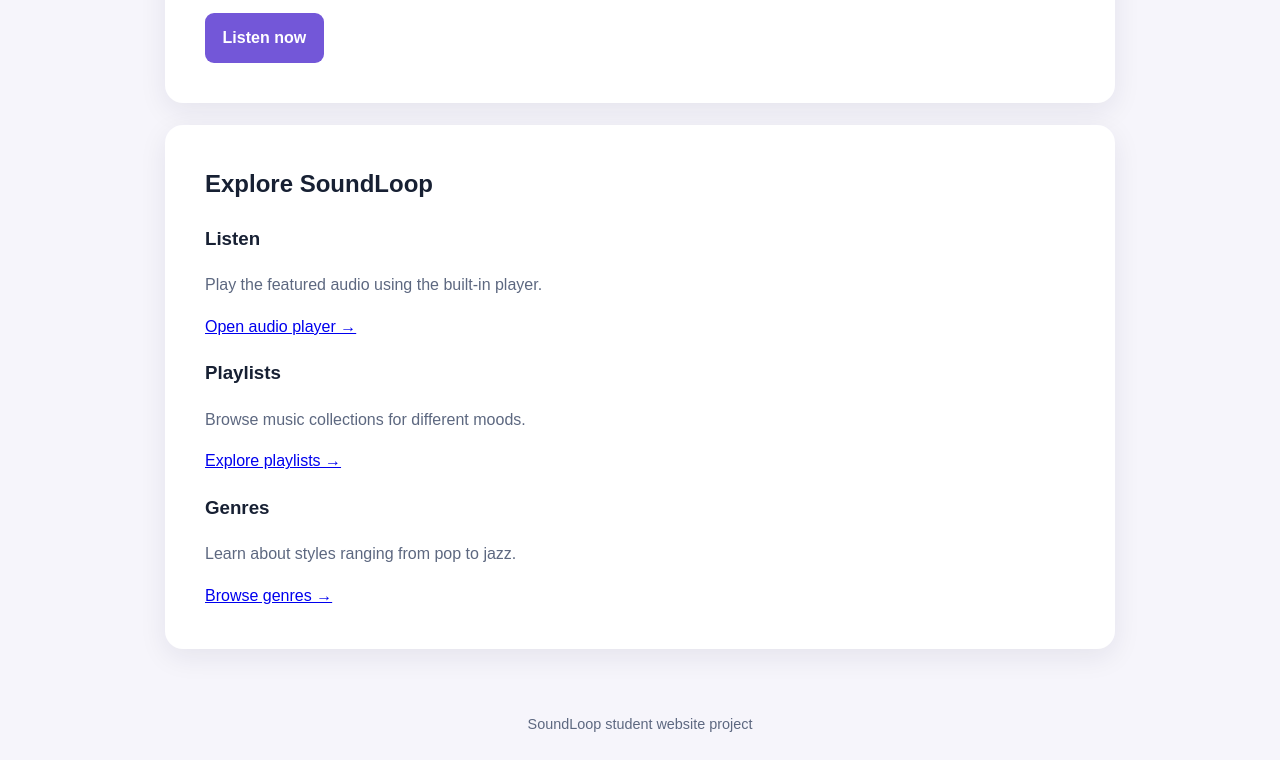
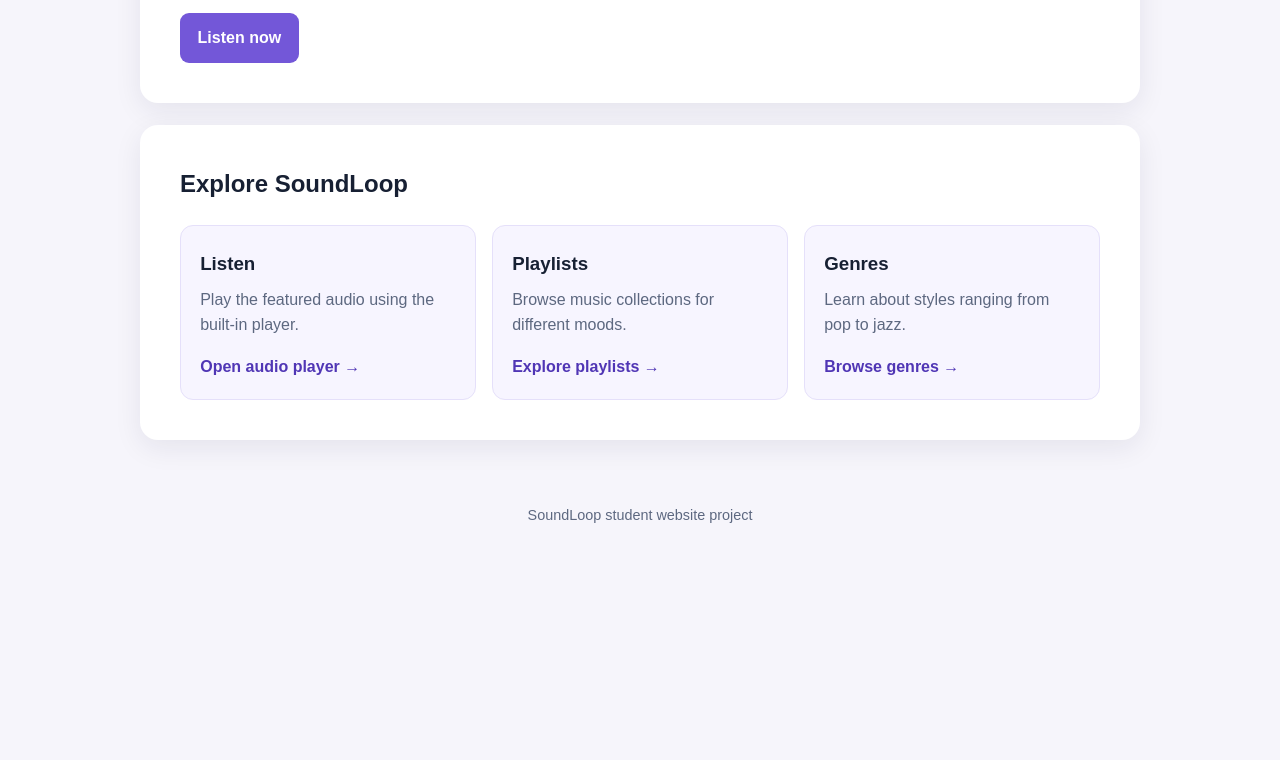
Before and after one commit to mjust5471-cyber/soundloop-website, a plain HTML site: page index.html in a window 1280 px wide. Shown: the part 359-1119 px from the top of the page. After the commit the page ends 910 px from the top, so only its background shows below. Drawn offline with Linux system fonts and the light colour scheme.

Commit message:
Expand SoundLoop website navigation and page content

```diff
--- a/styles.css
+++ b/styles.css
@@ -1,48 +1,34 @@
-:root {
-  --ink: #172033;
-  --muted: #5d6880;
-  --accent: #7357d8;
-  --accent-dark: #5036b5;
-  --paper: #f6f5fb;
-  --card: #ffffff;
-}
-* { box-sizing: border-box; }
-body {
-  margin: 0;
-  font-family: Arial, Helvetica, sans-serif;
-  color: var(--ink);
-  background: var(--paper);
-  line-height: 1.6;
-}
-header {
-  background: #1c2140;
-  color: white;
-  padding: 1.2rem 6vw;
-}
-.brand { font-size: 1.45rem; font-weight: 700; letter-spacing: .03em; }
-nav { display: flex; flex-wrap: wrap; gap: 1rem; margin-top: .7rem; }
-nav a { color: #e7e3ff; text-decoration: none; font-weight: 700; }
-nav a:hover, nav a[aria-current="page"] { color: white; text-decoration: underline; }
-main { width: min(950px, 88vw); margin: 2.5rem auto; }
-.hero, .panel {
-  background: var(--card);
-  border-radius: 18px;
-  padding: clamp(1.4rem, 4vw, 2.5rem);
-  box-shadow: 0 8px 28px rgba(29, 30, 70, .08);
-}
-.hero { border-top: 6px solid var(--accent); }
-h1 { line-height: 1.15; font-size: clamp(2rem, 5vw, 3.2rem); margin: .2rem 0 1rem; }
-h2 { margin-top: 0; }
-p { color: var(--muted); }
-.button {
-  display: inline-block; background: var(--accent); color: white;
-  padding: .75rem 1.1rem; border-radius: 9px; text-decoration: none; font-weight: 700;
-}
-.button:hover { background: var(--accent-dark); }
-.audio-box { margin-top: 1.5rem; padding: 1rem; background: #f0edff; border-radius: 12px; }
-audio { width: 100%; }
-table { width: 100%; border-collapse: collapse; margin: 1rem 0; background: white; }
-th, td { text-align: left; padding: .85rem; border: 1px solid #d9d7e5; }
-th { background: #eeebfa; }
-footer { text-align: center; color: var(--muted); padding: 1.5rem; font-size: .9rem; }
-@media (max-width: 600px) { nav { gap: .7rem; } th, td { padding: .55rem; } }
+:root{--ink:#172033;--muted:#5d6880;--accent:#7357d8;--accent-dark:#5036b5;--paper:#f6f5fb;--card:#fff}
+*{box-sizing:border-box}
+body{margin:0;font-family:Arial,Helvetica,sans-serif;color:var(--ink);background:var(--paper);line-height:1.6}
+header{background:#1c2140;color:white;padding:1.2rem 6vw}
+.brand{font-size:1.45rem;font-weight:700;letter-spacing:.03em}
+nav{display:flex;flex-wrap:wrap;gap:1rem;margin-top:.7rem}
+nav a{color:#e7e3ff;text-decoration:none;font-weight:700}
+nav a:hover,nav a[aria-current=page]{color:white;text-decoration:underline}
+main{width:min(1000px,88vw);margin:2.5rem auto}
+.hero,.panel{background:var(--card);border-radius:18px;padding:clamp(1.4rem,4vw,2.5rem);box-shadow:0 8px 28px rgba(29,30,70,.08)}
+.hero{border-top:6px solid var(--accent)}
+h1{line-height:1.15;font-size:clamp(2rem,5vw,3.2rem);margin:.2rem 0 1rem}
+h2{margin-top:0}p{color:var(--muted)}
+.button{display:inline-block;background:var(--accent);color:white;border:0;padding:.75rem 1.1rem;border-radius:9px;text-decoration:none;font-weight:700;cursor:pointer;font-size:1rem}
+.button:hover{background:var(--accent-dark)}
+.audio-box{margin-top:1.5rem;padding:1rem;background:#f0edff;border-radius:12px}
+audio{width:100%}
+table{width:100%;border-collapse:collapse;margin:1rem 0;background:white}
+th,td{text-align:left;padding:.85rem;border:1px solid #d9d7e5}th{background:#eeebfa}
+.cards{display:grid;grid-template-columns:repeat(auto-fit,minmax(220px,1fr));gap:1rem;margin-top:1.3rem}
+.mini-card{background:#f7f5ff;border:1px solid #e5e0fa;border-radius:13px;padding:1.2rem}
+.mini-card h2,.mini-card h3{margin:.25rem 0 .5rem}
+.mini-card p{margin:.35rem 0 1rem}
+.mini-card a{color:var(--accent-dark);font-weight:700;text-decoration:none}
+.tag{font-size:.72rem;letter-spacing:.12em;font-weight:700;color:var(--accent-dark)}
+.contact-form{display:grid;gap:.55rem;max-width:650px;margin-top:1.2rem}
+.contact-form label{font-weight:700;margin-top:.45rem}
+.contact-form input,.contact-form textarea{width:100%;font:inherit;padding:.8rem;border:1px solid #cbc7dc;border-radius:9px;background:#fff;color:var(--ink)}
+.contact-form input:focus,.contact-form textarea:focus{outline:3px solid #ded7ff;border-color:var(--accent)}
+.contact-form button{justify-self:start;margin-top:.8rem}
+.form-status{font-weight:700;color:var(--accent-dark)}
+.small-note{font-size:.88rem}
+footer{text-align:center;color:var(--muted);padding:1.5rem;font-size:.9rem}
+@media(max-width:600px){nav{gap:.7rem}th,td{padding:.55rem}}
```
